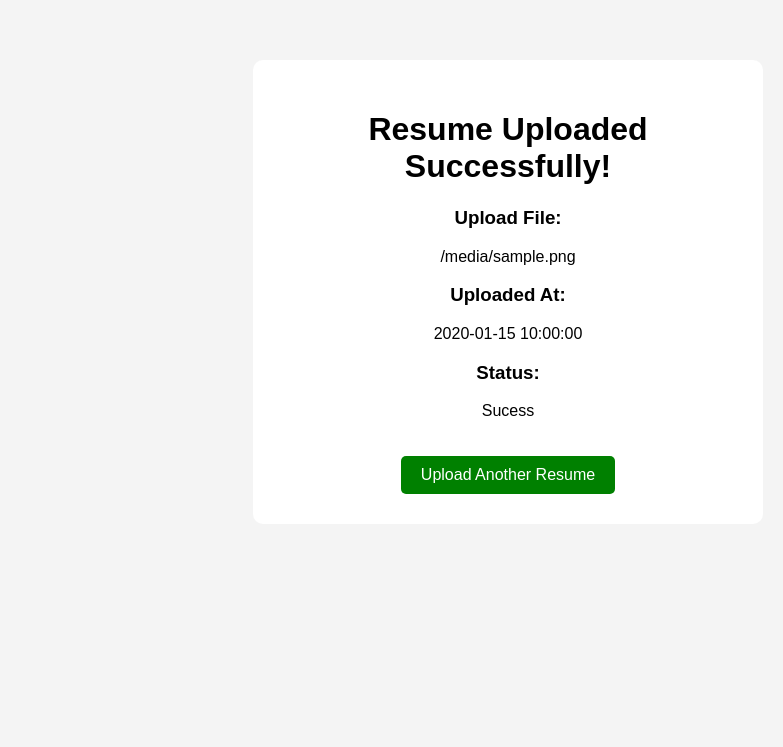
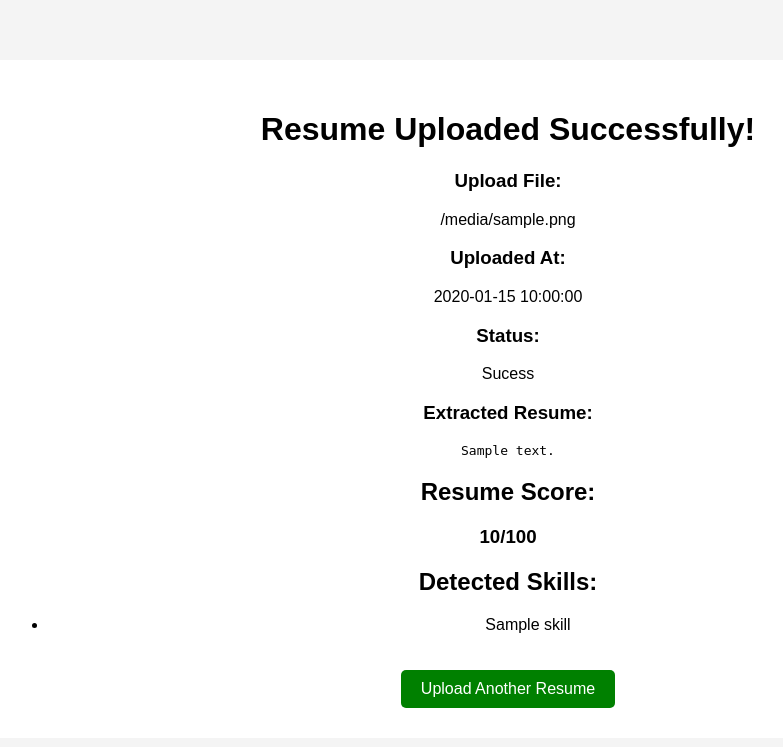
Before and after one commit to mallappwaghamore-png/Resume_Analyzer, a Flask app: template templates/result.html in a window 1280 px wide. Shown: the top 747 px of the page, without its empty margins (132-915 px from the left). Run offline with Flask 3, Linux system fonts and the light colour scheme; the template is opened without the code that fills it: most values are stand-ins (such as "Sample title", 1, 10 or a date in 2020).

Commit message:
Added resume scoring feature

```diff
--- a/app.py
+++ b/app.py
@@ -31,13 +31,21 @@ def upload():
             for page in pdf.pages:
                 text+=page.extract_text()
             print(text)
+
+        skills=["Python","Java","JavaScript","HTML","CSS","SQL","MongoDB","Flask","Django","React","Git","Docker"]
+        found_skills=[]
+        for skill in skills:
+            if skill.lower() in text.lower():
+                found_skills.append(skill)
+        score=0
+        score=len(found_skills)*10
+        if score>100:
+            score=100
         upload_time=datetime.now().strftime("%d-%m-%Y %I:%M %p")
 
         document = {"filename":file.filename, "upload_time":upload_time, "status": "Success"}
-
         collection.insert_one(document)
-
-        return render_template("result.html",filename=file.filename,upload_time=upload_time)
+        return render_template("result.html",filename=file.filename,upload_time=upload_time,text=text,found_skills=found_skills,score=score)
     return "Only PDF files are allowed!"
 
 
--- a/static/css/style.css
+++ b/static/css/style.css
@@ -29,7 +29,7 @@ button:hover{
 /* result.html */
 
 .container{
-    width: 450px;
+    width: 1000px;
     margin: 60px auto;
     padding: 30px;
     background: whilte;
--- a/templates/result.html
+++ b/templates/result.html
@@ -20,6 +20,20 @@
         <h3>Status:</h3>
         <p>Sucess</p>
 
+        <h3>Extracted Resume:</h3>
+        <pre>{{text}}</pre>
+
+        <h2>Resume Score:</h2>
+        <h3>{{score}}/100</h3>
+
+        <h2>Detected Skills:</h2>
+        <ul>
+            {% for skill in found_skills %}
+                <li>{{skill}}</li>
+            {% endfor %}
+        </ul>
+
+
         <a href="/">Upload Another Resume</a>
     </div>
 </body>
```
